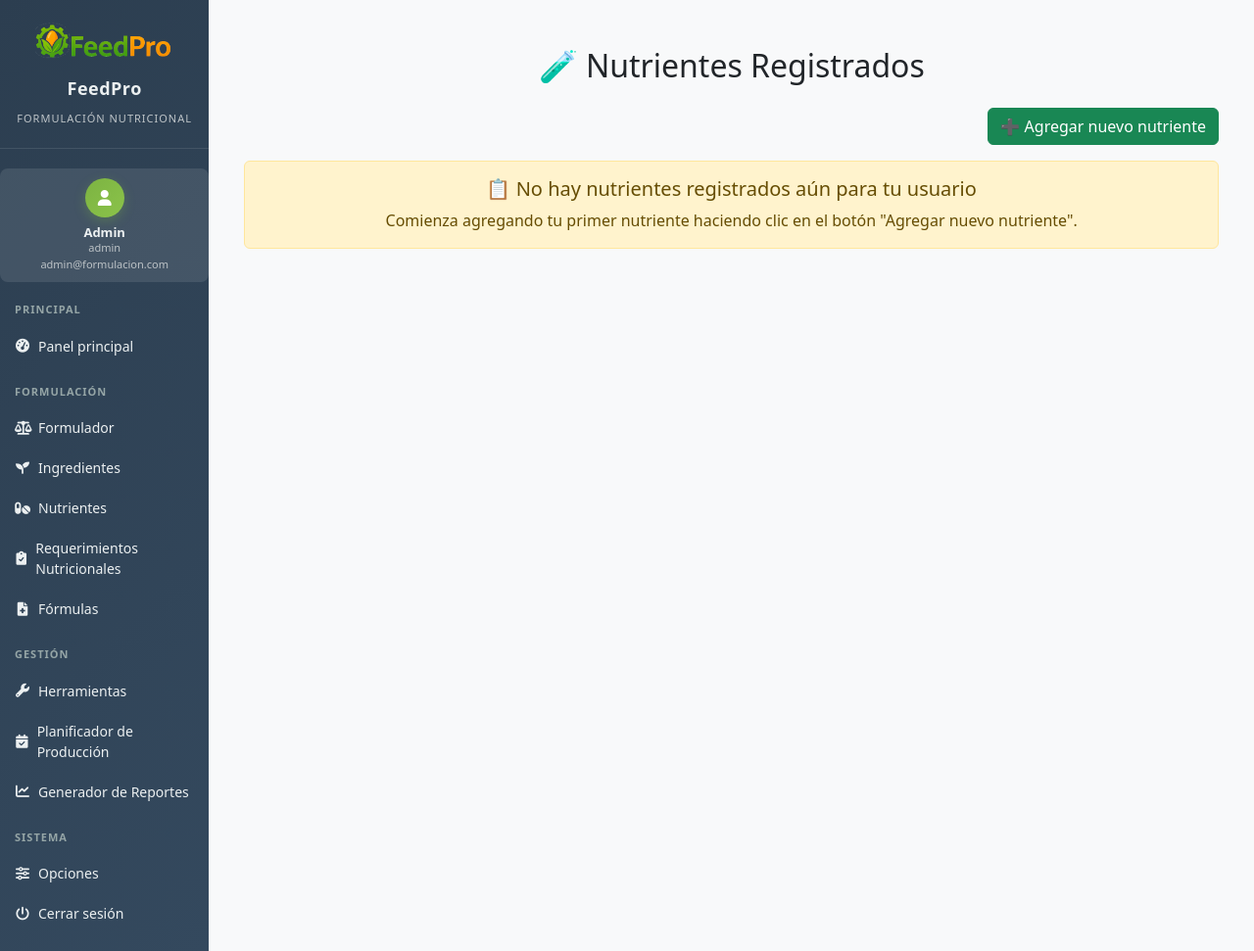
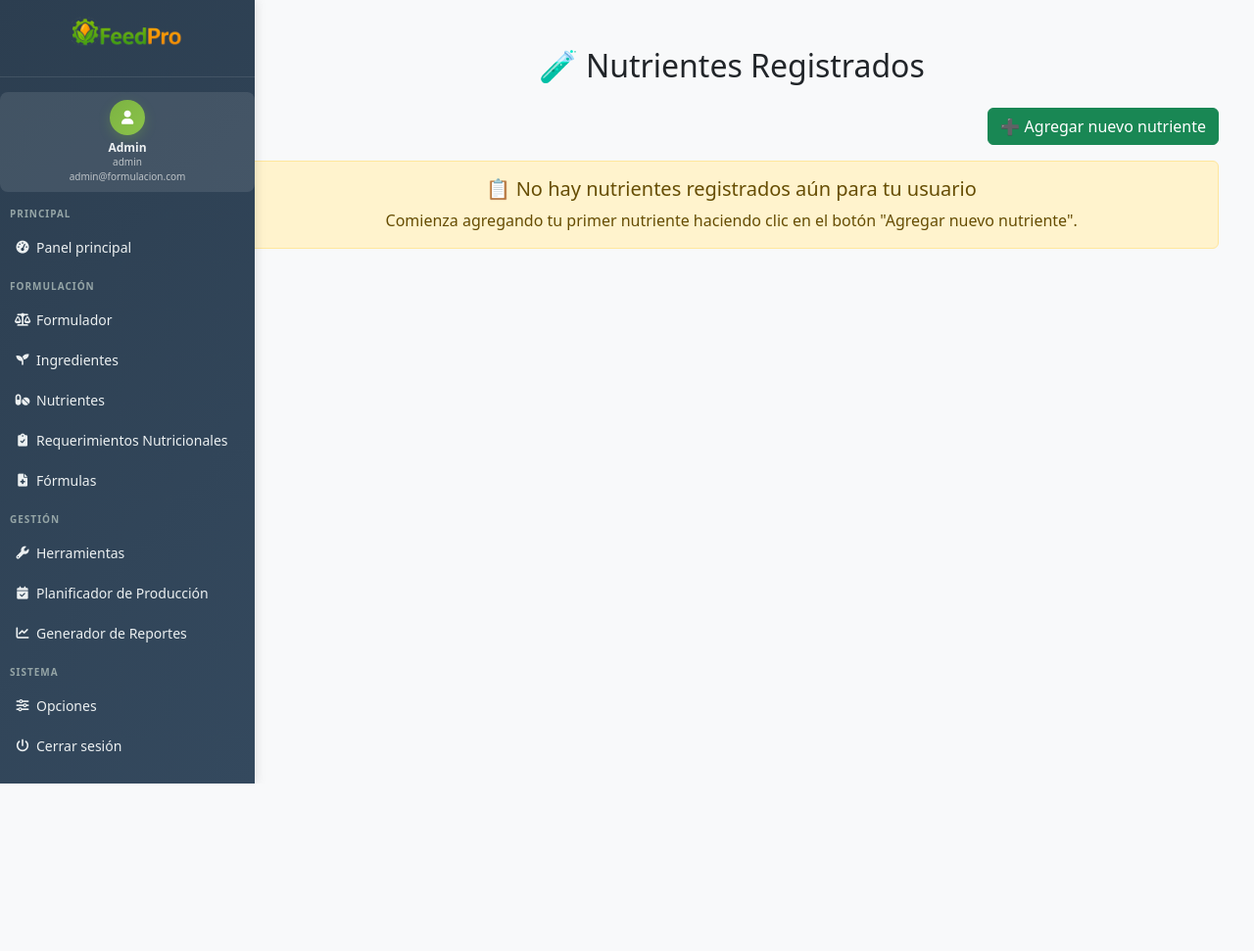
Before and after one commit to Luisfer8904/formulacion-raciones, a Flask app: page /nutrientes in a window 1280 px wide. Shown: the whole page at 98% size. After the commit the page ends 800 px from the top, so only its background shows below. Run offline with Flask 3, Linux system fonts and the light colour scheme; a user stored in the database is signed in; data comes from the database, SQL or seed files in the repository.

Commit message:
Mejoras de UI/UX: Actualización del diseño del panel formulador, layout, header y footer
- Modernización del panel formulador con tarjetas de especies mejoradas
- Actualización del sidebar con navegación más intuitiva
- Mejoras en el header del sitio web con navbar responsivo
- Footer profesional con información de contacto y redes sociales
- Estilos CSS mejorados para mejor experiencia de usuario

```diff
--- a/templates/operaciones/layout.html
+++ b/templates/operaciones/layout.html
@@ -11,6 +11,12 @@
             background: linear-gradient(135deg, #2c3e50, #34495e) !important;
             min-height: 100vh;
             box-shadow: 2px 0 10px rgba(0,0,0,0.1);
+            position: fixed;
+            top: 0;
+            left: 0;
+            width: 260px;
+            overflow-y: auto;
+            z-index: 1000;
         }
 
         .sidebar .nav-link {
@@ -36,95 +42,98 @@
         }
 
         .sidebar .nav-link i {
-            margin-right: 8px;
+            margin-right: 6px;
             width: 16px;
             text-align: center;
-            font-size: 14px;
+            font-size: 13px;
         }
 
         .user-info {
             background: rgba(255,255,255,0.1);
             border-radius: 8px;
-            padding: 10px;
-            margin-bottom: 20px;
+            padding: 8px;
+            margin-bottom: 15px;
             text-align: center;
         }
 
         .user-avatar {
-            width: 40px;
-            height: 40px;
+            width: 36px;
+            height: 36px;
             border-radius: 50%;
             background: linear-gradient(135deg, #7CB342 0%, #8BC34A 100%);
             display: flex;
             align-items: center;
             justify-content: center;
-            margin: 0 auto 8px auto;
+            margin: 0 auto 6px auto;
             box-shadow: 0 4px 12px rgba(124, 179, 66, 0.3);
         }
 
         .user-avatar i {
             color: white;
-            font-size: 16px;
+            font-size: 14px;
         }
 
         .user-info h6 {
             color: #ecf0f1;
             margin: 0;
             font-weight: 600;
-            font-size: 13px;
+            font-size: 12px;
         }
 
         .user-info small {
             color: #bdc3c7;
-            font-size: 11px;
+            font-size: 10px;
         }
 
         .sidebar-header {
             text-align: center;
-            padding: 20px 15px;
+            padding: 15px 10px;
             border-bottom: 1px solid rgba(255,255,255,0.1);
-            margin-bottom: 20px;
+            margin-bottom: 15px;
         }
 
         .feedpro-logo {
-            height: 50px;
+            height: 40px;
             width: auto;
-            margin-bottom: 10px;
+            margin-bottom: 8px;
         }
 
         .sidebar-header h5 {
             color: #ecf0f1;
             font-weight: 700;
             margin: 0 0 5px 0;
-            font-size: 18px;
+            font-size: 16px;
             letter-spacing: 0.5px;
         }
 
         .sidebar-tagline {
             color: #bdc3c7;
-            font-size: 11px;
+            font-size: 10px;
             font-weight: 500;
             text-transform: uppercase;
             letter-spacing: 1px;
         }
 
         .nav-section {
-            margin-bottom: 18px;
+            margin-bottom: 12px;
         }
 
         .nav-section-title {
             color: #95a5a6;
-            font-size: 11px;
+            font-size: 10px;
             font-weight: 600;
             text-transform: uppercase;
             letter-spacing: 1px;
-            margin-bottom: 8px;
-            padding-left: 15px;
+            margin-bottom: 6px;
+            padding-left: 10px;
         }
 
         main {
             background-color: #f8f9fa;
             min-height: 100vh;
+            margin-left: 220px;
+            overflow-y: auto;
+            height: 100vh;
         }
 
         @media (max-width: 768px) {
@@ -132,7 +141,7 @@
                 position: fixed;
                 top: 0;
                 left: -100%;
-                width: 280px;
+                width: 220px;
                 z-index: 1000;
                 transition: left 0.3s ease;
             }
@@ -151,9 +160,9 @@
                 <div class="d-flex flex-column h-100">
                     <!-- Header -->
                     <div class="sidebar-header">
-                        <img src="{{ url_for('static', filename='Logo Vertical.png') }}" alt="FeedPro" class="feedpro-logo">
-                        <h5>FeedPro</h5>
-                        <small class="sidebar-tagline">Formulación Nutricional</small>
+                        <img src="{{ url_for('static', filename='Logo Vertical.png') }}" alt="Logo" class="feedpro-logo">
+                        <!-- <h5>FeedPro</h5> -->
+                        <!-- <small class="sidebar-tagline">Formulación Nutricional</small> -->
                     </div>
 
                     <!-- Información del usuario -->
--- a/templates/operaciones/panelformulador.html
+++ b/templates/operaciones/panelformulador.html
@@ -8,9 +8,9 @@
       <div class="col-lg-8 text-center">
         <!-- Logo y Título -->
         <div class="hero-brand mb-4">
-          <img src="{{ url_for('static', filename='Logo Vertical.png') }}" alt="FeedPro" class="hero-logo mb-3">
-          <h1 class="hero-title">Formulación Nutricional Profesional</h1>
-          <p class="hero-subtitle">Selecciona la especie para comenzar la formulación</p>
+          <img src="{{ url_for('static', filename='Logo Vertical.png') }}" alt="Logo" class="hero-logo mb-3">
+          <!-- <h1 class="hero-title">Formulación Nutricional Profesional</h1> -->
+          <!-- <p class="hero-subtitle">Selecciona la especie para comenzar la formulación</p> -->
         </div>
       </div>
     </div>
--- a/templates/sitio/cabecera.html
+++ b/templates/sitio/cabecera.html
@@ -16,10 +16,10 @@
 <header class="navbar navbar-expand-lg navbar-light bg-white shadow-sm sticky-top">
     <div class="container">
         <a class="navbar-brand d-flex align-items-center" href="/">
-            <img src="{{ url_for('static', filename='Logo Vertical.png') }}" alt="FeedPro" class="navbar-logo me-2">
-            <span class="fw-bold fs-4">
+            <img src="{{ url_for('static', filename='Logo Vertical.png') }}" alt="Logo" class="navbar-logo me-2">
+            <!-- <span class="fw-bold fs-4">
                 <span style="color: #7CB342;">Feed</span><span style="color: #FF9800;">Pro</span>
-            </span>
+            </span> -->
         </a>
 
         <button class="navbar-toggler" type="button" data-bs-toggle="collapse" data-bs-target="#navbarNav">
--- a/templates/sitio/pie.html
+++ b/templates/sitio/pie.html
@@ -5,10 +5,10 @@
             <!-- Logo y descripción -->
             <div class="col-lg-4 mb-4">
                 <div class="d-flex align-items-center mb-3">
-                    <img src="{{ url_for('static', filename='Logo Vertical.png') }}" alt="FeedPro" class="footer-logo me-2">
-                    <span class="fw-bold fs-4">
+                    <img src="{{ url_for('static', filename='Logo Vertical.png') }}" alt="Logo" class="footer-logo me-2">
+                    <!-- <span class="fw-bold fs-4">
                         <span style="color: #7CB342;">Feed</span><span style="color: #FF9800;">Pro</span>
-                    </span>
+                    </span> -->
                 </div>
                 <p class="text-muted mb-4">Tecnología avanzada para formulación nutricional de precisión. Optimiza tu producción con soluciones integrales para la industria de alimentos balanceados.</p>
 
```
